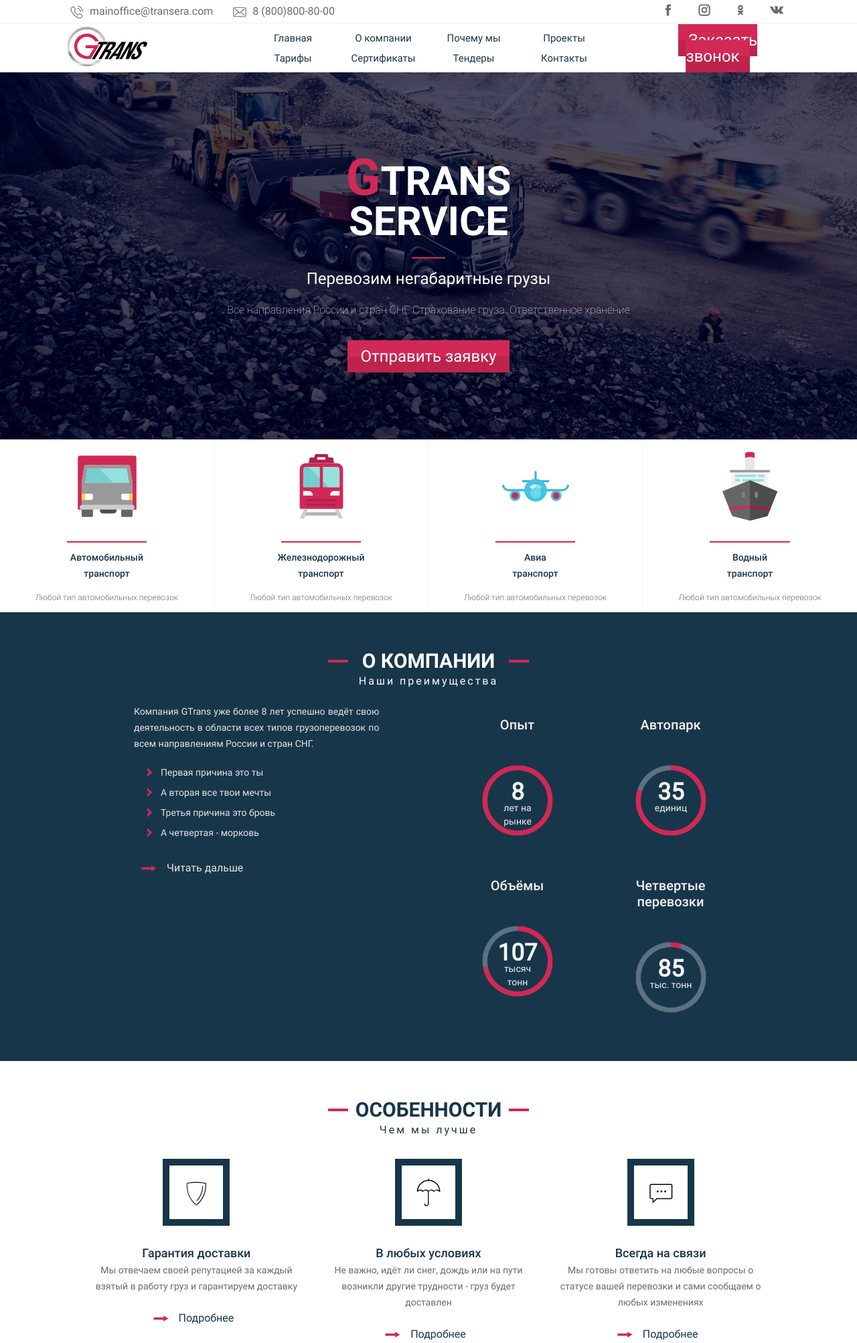
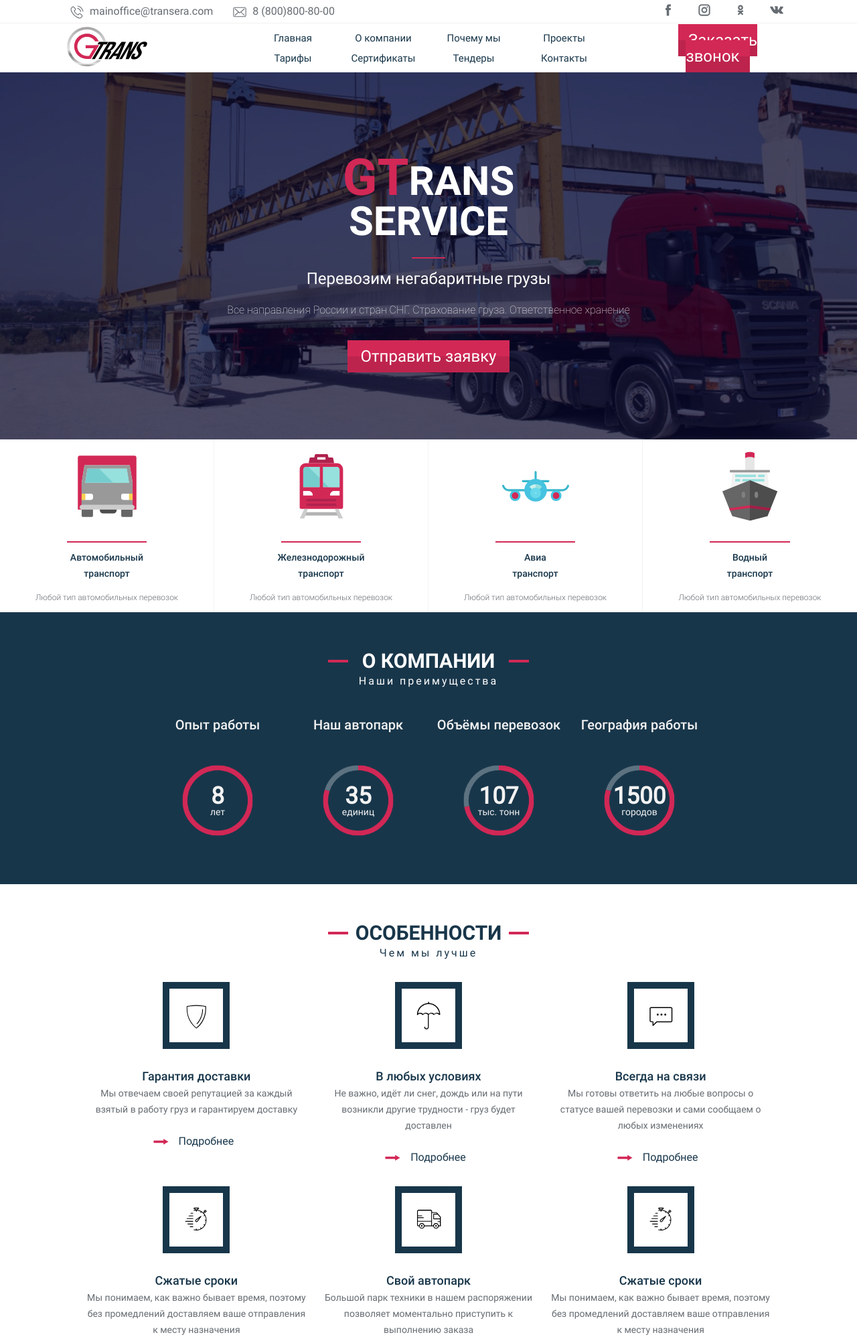
Before and after one commit to kritua/Transera, a PHP site: page / in a window 1280 px wide. Shown: the top 2005 px of the page at 67% size. Run offline with PHP 8.4, Linux system fonts and the light colour scheme; grey boxes labelled with a size stand in for pictures from a placeholder-image service; style sheets or scripts are compiled from the project's sources; some libraries are stand-ins or nearby versions.

Commit message:
Keep going

```diff
--- a/index.html
+++ b/index.html
@@ -87,7 +87,7 @@
 	</div>
 	<section class="page-headers">
 		<div class="main-container">
-			<h1 class="page-headers__h1"><span>G</span>Trans<br>service</h1>
+			<h1 class="page-headers__h1"><span>GT</span>rans<br>service</h1>
 			<h2 class="page-headers__h2">Перевозим негабаритные грузы</h2>
 			<p class="page-headers__text">Все направления России и стран СНГ. Страхование груза. Ответственное хранение</p>
 			<a href="#" class="standart-button">Отправить заявку</a>
@@ -156,42 +156,22 @@
 				<h4 class="section-headers__h4">Наши преимущества</h4>
 			</div>
 			<div class="about-us__wrapper">
-				<div class="about-us__item about-us__item--text">
-					<div class="about-us__info-block">
-						<div class="about-us__text-block"><p class="about-us__text">Компания GTrans уже более 8 лет успешно ведёт свою деятельность в области всех типов грузоперевозок по всем направлениям России и стран СНГ. </p></div>
-						<div class="about-us__list-block">
-							<ul class="about-us__list">
-								<li class="about-us__list-item">Первая причина это ты</li>
-								<li class="about-us__list-item">А вторая все твои мечты</li>
-								<li class="about-us__list-item">Третья причина это бровь</li>
-								<li class="about-us__list-item">А четвертая - морковь</li>
-							</ul>
-						</div>
-						<div class="about-us__link-block">
-							<a href="#" class="about-us__link">
-								<svg id="Слой_1" xmlns="http://www.w3.org/2000/svg" x="0px" y="0px" viewBox="0 0 100 100" style="enable-background:new 0 0 100 100;" width="30" height="30">
-									<polygon class="st1" points="74.5,50 58.1,40.6 58.1,46.3 25.5,46.3 25.5,53.8 58.1,53.8 58.1,59.4 "/>
-								</svg>
-								Читать дальше
-							</a>
-						</div>
-					</div>
-				</div>
+
 				<div class="about-us__item about-us__item--circles">
 					<div class="about-us__circle">
-						<h3 class="about-us__header">Опыт</h3>
+						<h3 class="about-us__header">Опыт<br> работы</h3>
 						<div class="circle"><strong><i></i></strong></div>
 					</div>
 					<div class="about-us__circle">
-						<h3 class="about-us__header">Автопарк</h3>
+						<h3 class="about-us__header">Наш<br> автопарк</h3>
 						<div class="circle circle--second"><strong><i></i></strong></div>
 					</div>
 					<div class="about-us__circle">
-						<h3 class="about-us__header">Объёмы</h3>
+						<h3 class="about-us__header">Объёмы<br> перевозок</h3>
 						<div class="circle circle--third"><strong><i></i></strong></div>
 					</div>
 					<div class="about-us__circle">
-						<h3 class="about-us__header">Четвертые<br> перевозки</h3>
+						<h3 class="about-us__header">География<br> работы</h3>
 						<div class="circle circle--fourth"><strong><i></i></strong></div>
 					</div>
 				</div>
@@ -389,35 +369,34 @@
 			<div class="facts__items-wrapper">
 				<div class="facts__text-block">
 					<div class="facts__item">
-						<div class="circle"><strong><i></i></strong></div>
+						<img class="facts__image" src="http://placehold.it/350x280">
 						<div class="facts__text-wrapper">
 							<h4 class="facts__item-header">Крупнотоннажные перевозки</h4>
 							<p class="facts__item-text">Перевозка больших по массе, но компактных по габаритам грузов</p>
 						</div>
 					</div>
 					<div class="facts__item">
-						<div class="circle circle--second"><strong><i></i></strong></div>
+						<img class="facts__image" src="http://placehold.it/350x280">
 						<div class="facts__text-wrapper">
 							<h4 class="facts__item-header">Негабаритные перевозки</h4>
 							<p class="facts__item-text">Транспортировка тяжелых и больших по габаритам изделий и техники</p>
 						</div>
 					</div>
 					<div class="facts__item">
-						<div class="circle circle--third"><strong><i></i></strong></div>
+						<img class="facts__image" src="http://placehold.it/350x280">
 						<div class="facts__text-wrapper">
 							<h4 class="facts__item-header">Проектные перевозки</h4>
 							<p class="facts__item-text">Перевозка оборудования и оснащения предприятий в рамках проекта</p>
 						</div>
 					</div>
 					<div class="facts__item">
-						<div class="circle circle--fourth"><strong><i></i></strong></div>
+						<img class="facts__image" src="http://placehold.it/350x280">
 						<div class="facts__text-wrapper">
 							<h4 class="facts__item-header">Мультимодальные перевозки</h4>
 							<p class="facts__item-text">Смешанный тип перевозки с применением оптимальных видов транспорта</p>
 						</div>
 					</div>
 				</div>
-				<div class="facts__image-block"></div>
 			</div>
 		</div>
 	</section>
@@ -584,6 +563,5 @@
 <script src="js/slick.js"></script>
 <script src="js/vegas.js"></script>
 <script src="js/script.js"></script>
-
 </body>
 </html>
--- a/js/script.js
+++ b/js/script.js
@@ -25,10 +25,10 @@ $(document).ready(function () {
     timer: false,
     overlay: true,
     slides: [
+      {src: "./img/bg-full.jpg"},
       {src: "./img/bg-full-1.jpg"},
       {src: "./img/bg-full-2.jpg"},
-      {src: "./img/bg-full-3.jpg"},
-      {src: "./img/bg-full-4.jpg"}
+      {src: "./img/bg-full-3.jpg"}
     ]
   });
   $("#header-previous").on('click', function () {
@@ -230,7 +230,7 @@ $(document).ready(function () {
     emptyFill: 'rgba(255, 255, 255, 0.3)',
     fill: {gradient: ['#d22856', '#d22856']}
   }).on('circle-animation-progress', function (event, progress) {
-    $(this).find('strong').html(parseInt(8 * progress) + '<br>' + '<i>лет на<br> рынке</i>');
+    $(this).find('strong').html(parseInt(8 * progress) + '<br>' + '<i>лет</i>');
   });
   $(".circle--second").circleProgress({
     value: 0.8
@@ -240,12 +240,12 @@ $(document).ready(function () {
   $(".circle--third").circleProgress({
     value: 0.72
   }).on('circle-animation-progress', function (event, progress) {
-    $(this).find('strong').html(parseInt(107 * progress) + '<br>' + '<i>тысяч<br> тонн</i>');
+    $(this).find('strong').html(parseInt(107 * progress) + '<br>' + '<i>тыс. тонн</i>');
   });
   $(".circle--fourth").circleProgress({
-    value: 0.05
+    value: 0.8
   }).on('circle-animation-progress', function (event, progress) {
-    $(this).find('strong').html(parseInt(85 * progress) + '<br>' + '<i>тыс. тонн</i>');
+    $(this).find('strong').html(parseInt(1500 * progress) + '<br>' + '<i>городов</i>');
   });
 
 
--- a/sass/blocks/about-us.scss
+++ b/sass/blocks/about-us.scss
@@ -16,21 +16,25 @@
 .about-us__wrapper {
   display: flex;
   flex-wrap: wrap;
-  @include adaptive(tablet) {
-    margin-right: -56px;
-    margin-left: -40px;
-    padding-left: 20px;
-  }
 }
 
 .about-us__item {
   @include adaptive(tablet) {
-    flex-basis: 50%;
+    flex-basis: 100%;
   }
   &--circles {
     display: flex;
     flex-wrap: wrap;
     justify-content: space-around;
+    @include adaptive(desktop) {
+      .about-us__header {
+        br {
+          &:first-child {
+            display: none;
+          }
+        }
+      }
+    }
   }
   &--text {
     display: flex;
@@ -60,7 +64,7 @@
   text-align: center;
   flex-basis: 50%;
   @include adaptive(desktop) {
-    flex-basis: 50%;
+    flex-basis: 25%;
   }
 }
 
--- a/sass/blocks/circle.scss
+++ b/sass/blocks/circle.scss
@@ -22,7 +22,7 @@
 
 .circle strong {
   position: absolute;
-  top: 30%;
+  top: 35%;
   left: 0;
   width: 100%;
   text-align: center;
--- a/sass/blocks/facts.scss
+++ b/sass/blocks/facts.scss
@@ -13,21 +13,8 @@
   display: flex;
   flex-wrap: wrap;
   justify-content: center;
-  @include adaptive(desktop) {
-    flex-basis: 50%;
-  }
 }
 
-.facts__image-block {
-  display: none;
-  @include adaptive(desktop) {
-    display: block;
-    background: url(../img/map.png) no-repeat center;
-    background-size: contain;
-    flex-basis: 46%;
-    margin-left: auto;
-  }
-}
 
 .facts__item-header {
   @include font-medium();
@@ -42,8 +29,13 @@
   padding-bottom: 10px;
   margin-bottom: 20px;
   @include adaptive(tablet) {
-    flex-basis: 45%;
+    flex-basis: 46%;
     margin: 10px;
+  }
+  @include adaptive(desktop) {
+    flex-basis: 25%;
+    margin: 0;
+    padding: 0 20px;
   }
   &::before {
     content: '';
--- a/sass/blocks/header.scss
+++ b/sass/blocks/header.scss
@@ -106,7 +106,10 @@
     background-color: transparent;
     flex-basis: 25%;
     &:hover {
-
+      background-color: $clr-darkblue;
+      a {
+        color: $clr-white;
+      }
     }
   }
   @include adaptive(desktop-ext) {
@@ -179,6 +182,13 @@
   @include adaptive(tablet) {
     margin-left: auto;
   }
+  @include adaptive(desktop) {
+    &:hover {
+      svg {
+        fill: $clr-darkblue;
+      }
+    }
+  }
 }
 
 .header__contact-item {
@@ -198,4 +208,10 @@
     margin-right: 5px;
     fill: $clr-grey-2;
   }
+  &:hover {
+    color: $clr-darkblue;
+    svg {
+      fill: $clr-darkblue;
+    }
+  }
 }
--- a/sass/blocks/standart-button.scss
+++ b/sass/blocks/standart-button.scss
@@ -8,7 +8,7 @@
   text-decoration: none;
   background: linear-gradient($clr-pink 50%, darken($clr-pink, 5%) 50%);
   padding: 10px 20px;
-
+  transition: all 0.3s ease;
   @include adaptive(tablet) {
     font-size: 24px;
   }
@@ -19,6 +19,10 @@
     padding: 10px 15px;
   }
   &--question {
-    background: $clr-darkblue;
+    background: linear-gradient(lighten($clr-darkblue, 5%) 50%, $clr-darkblue 50%);
+  }
+  &:hover {
+    box-shadow: 0 0 1px 1px transparentize($clr-white, 0.3);
+    transform: translateX(100px);
   }
 }
```
Also changed, not shown: img/bg-full.jpg.
